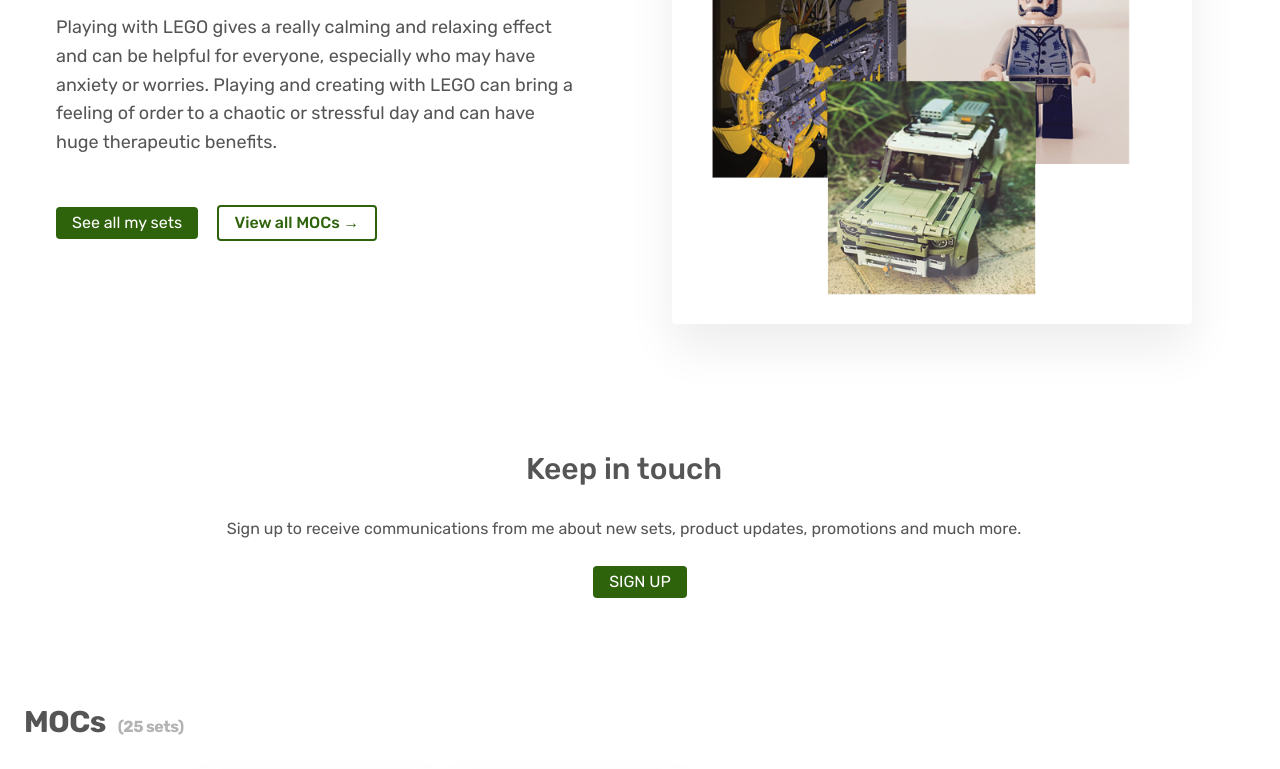
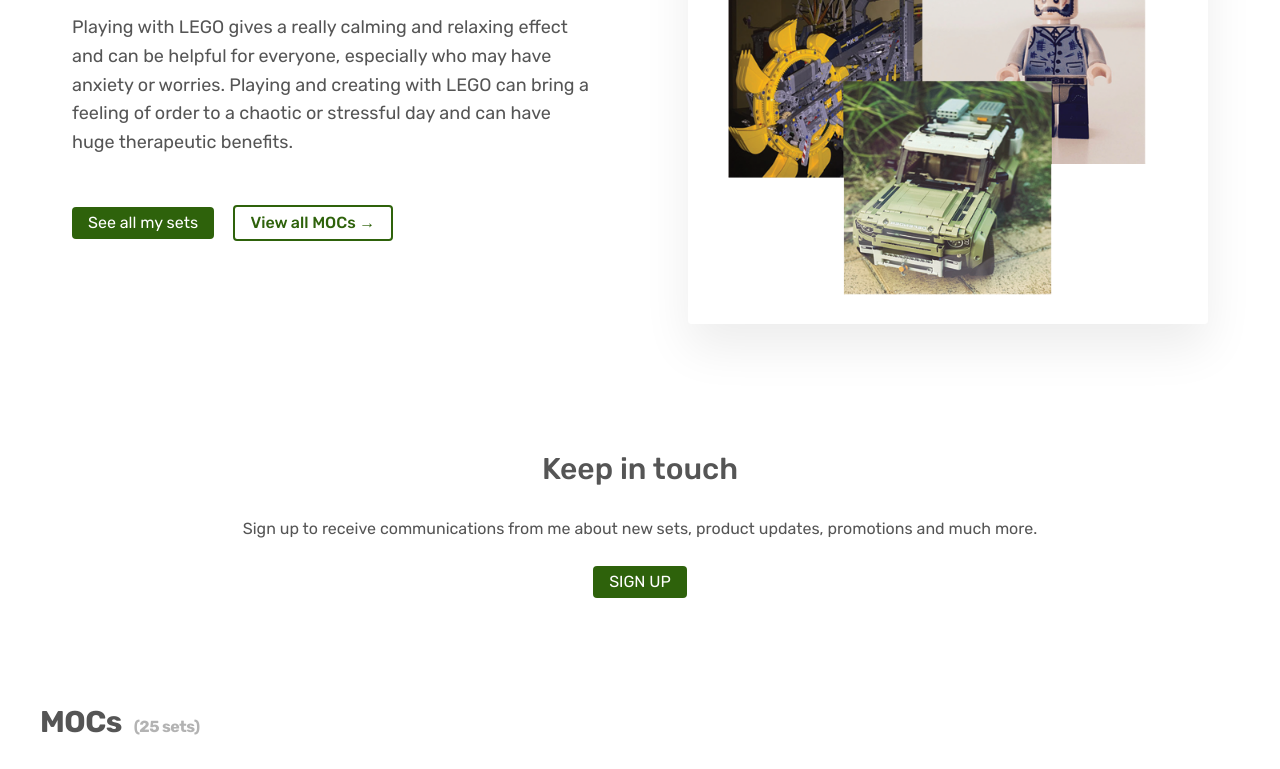
Before and after one commit to suicakhen/brick-by-brick, a plain HTML site: page index.html in a window 1280 px wide. Shown: the part 306-1075 px from the top of the page. Drawn offline with nearby package versions, Linux system fonts and the light colour scheme; some packages are replaced by stand-ins of ours; a script that the page names is missing.

Commit message:
Update queries.css

```diff
--- a/css/queries.css
+++ b/css/queries.css
@@ -12,9 +12,7 @@
         font-size: 4.2rem;
         margin-left: 2.4rem;
       }
-    .container{
-        margin:0 2.4rem;
-    }
+
 
 }
 /**************************/
```
